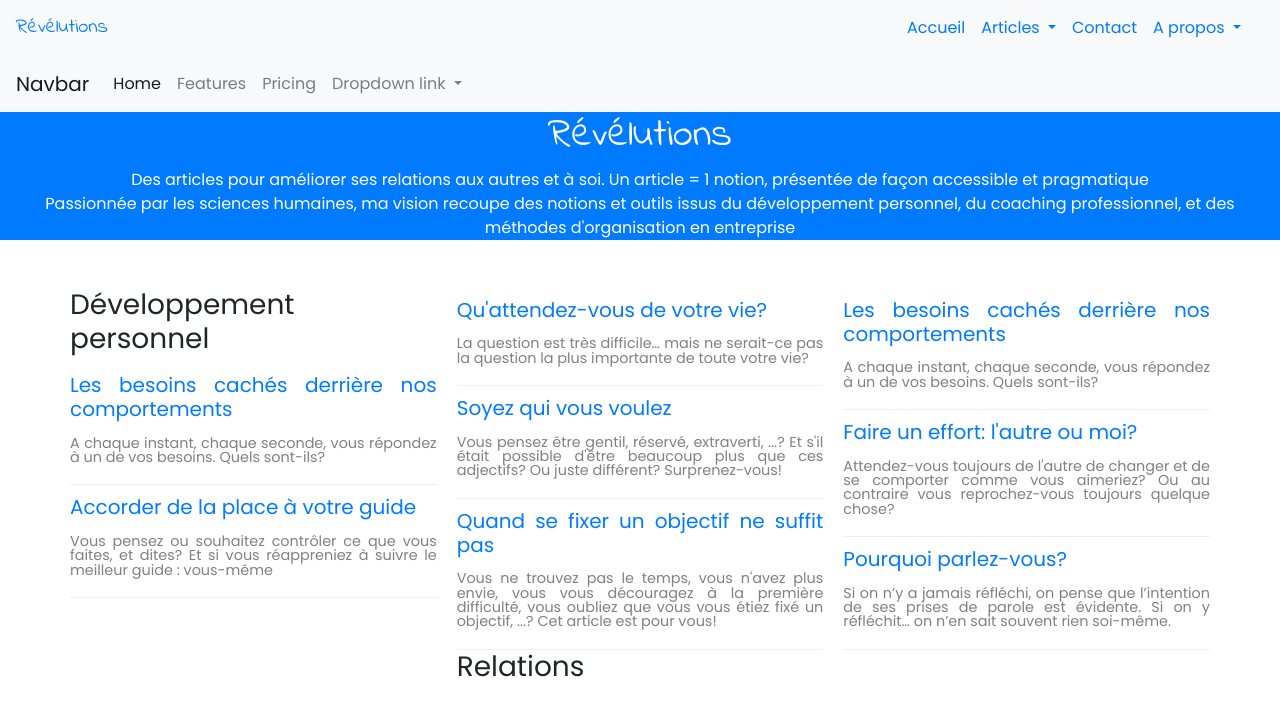
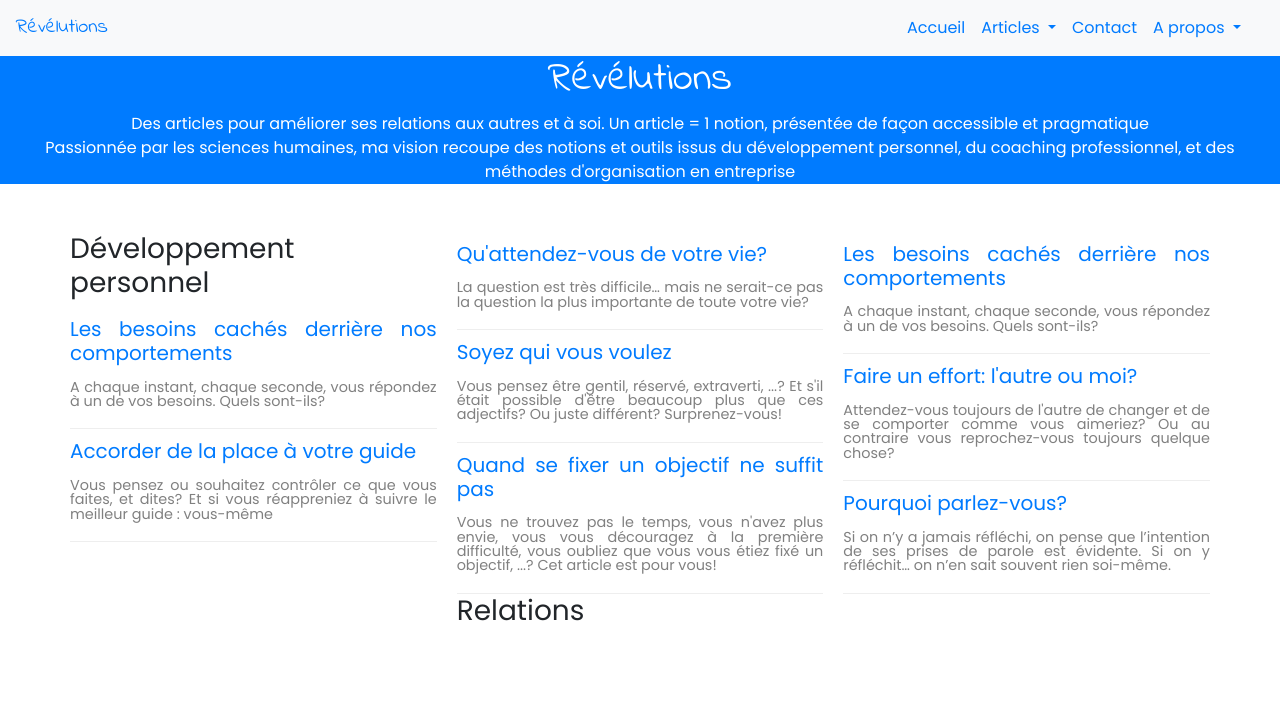
Before and after one commit to OrgaEvolutions/Nathoup.github.io, a Jekyll site: the page built from index.html, in a window 1280 px wide. Shown: the top 716 px of the page. Built offline with Jekyll 4.4.1, drawn with Linux system fonts in a browser that asks for light colours; nearby versions of some CDN libraries; some web fonts are replaced.

Commit message:
Update header.html

```diff
--- a/_includes/header.html
+++ b/_includes/header.html
@@ -11,7 +11,6 @@
                               <a class="nav-link" href={% link index.html %}>Accueil</a>
                         </li>
                         <li class="nav-item dropdown">
-
                               <a class="nav-link dropdown-toggle" href="#" id="navbarTag" data-toggle="dropdown" aria-haspopup="true" aria-expanded="false">
                                     Articles
                               </a>
@@ -19,7 +18,6 @@
                              <ul class="dropdown-menu" aria-labelledby="navbarTag">
                                     {% for tag in site.data.tags %}
                                          <li class="">
-
                                                 <a class="dropdown-item dropdown-toggle" href="#">
                                                       {{tag.libelle}}
                                                 </a>
@@ -66,72 +64,3 @@
             </div>
       </div>
 </nav>
-<nav class="navbar navbar-expand-md navbar-light bg-light">
-                <a class="navbar-brand" href="#">Navbar</a>
-                <button class="navbar-toggler" type="button" data-toggle="collapse" data-target="#navbarNavDropdown" aria-controls="navbarNavDropdown" aria-expanded="false" aria-label="Toggle navigation">
-                    <span class="navbar-toggler-icon"></span>
-                </button>
-                <div class="collapse navbar-collapse" id="navbarNavDropdown">
-                    <ul class="navbar-nav">
-                        <li class="nav-item active">
-                            <a class="nav-link" href="#">Home <span class="sr-only">(current)</span></a>
-                        </li>
-                        <li class="nav-item">
-                            <a class="nav-link" href="#">Features</a>
-                        </li>
-                        <li class="nav-item">
-                            <a class="nav-link" href="#">Pricing</a>
-                        </li>
-                        <li class="nav-item dropdown">
-                            <a class="nav-link dropdown-toggle" href="https://bootstrapthemes.co" id="navbarDropdownMenuLink" data-toggle="dropdown" aria-haspopup="true" aria-expanded="false">
-                                Dropdown link
-                            </a>
-                            <ul class="dropdown-menu" aria-labelledby="navbarDropdownMenuLink">
-                                <li><a class="dropdown-item" href="#">Action</a></li>
-                                <li><a class="dropdown-item" href="#">Another action</a></li>
-                                <li><a class="dropdown-item dropdown-toggle" href="#">Submenu</a>
-                                    <ul class="dropdown-menu">
-                                        <li><a class="dropdown-item" href="#">Submenu action</a></li>
-                                        <li><a class="dropdown-item" href="#">Another submenu action</a></li>
-
-
-                                        <li><a class="dropdown-item dropdown-toggle" href="#">Subsubmenu</a>
-                                            <ul class="dropdown-menu">
-                                                <li><a class="dropdown-item" href="#">Subsubmenu action aa</a></li>
-                                                <li><a class="dropdown-item" href="#">Another subsubmenu action</a></li>
-                                            </ul>
-                                        </li>
-                                        <li><a class="dropdown-item dropdown-toggle" href="#">Second subsubmenu</a>
-                                            <ul class="dropdown-menu">
-                                                <li><a class="dropdown-item" href="#">Subsubmenu action bb</a></li>
-                                                <li><a class="dropdown-item" href="#">Another subsubmenu action</a></li>
-                                            </ul>
-                                        </li>
-                                    </ul>
-                                </li>
-                                <li><a class="dropdown-item dropdown-toggle" href="#">Submenu 2</a>
-                                    <ul class="dropdown-menu">
-                                        <li><a class="dropdown-item" href="#">Submenu action 2</a></li>
-                                        <li><a class="dropdown-item" href="#">Another submenu action 2</a></li>
-
-
-                                        <li><a class="dropdown-item dropdown-toggle" href="#">Subsubmenu</a>
-                                            <ul class="dropdown-menu">
-                                                <li><a class="dropdown-item" href="#">Subsubmenu action 1 3</a></li>
-                                                <li><a class="dropdown-item" href="#">Another subsubmenu action 2 3</a></li>
-                                            </ul>
-                                        </li>
-                                        <li><a class="dropdown-item dropdown-toggle" href="#">Second subsubmenu 3</a>
-                                            <ul class="dropdown-menu">
-                                                <li><a class="dropdown-item" href="#">Subsubmenu action 3 </a></li>
-                                                <li><a class="dropdown-item" href="#">Another subsubmenu action 3</a></li>
-                                            </ul>
-                                        </li>
-                                    </ul>
-                                </li>
-                            </ul>
-                        </li>
-                    </ul>
-
-                </div>
-</nav>
```
Lines whose indentation alone changed are shown as unchanged.
